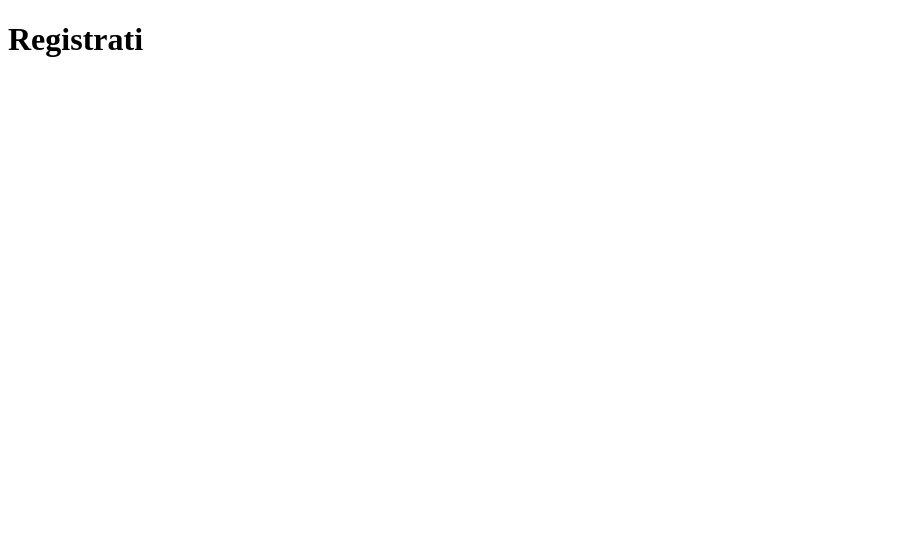
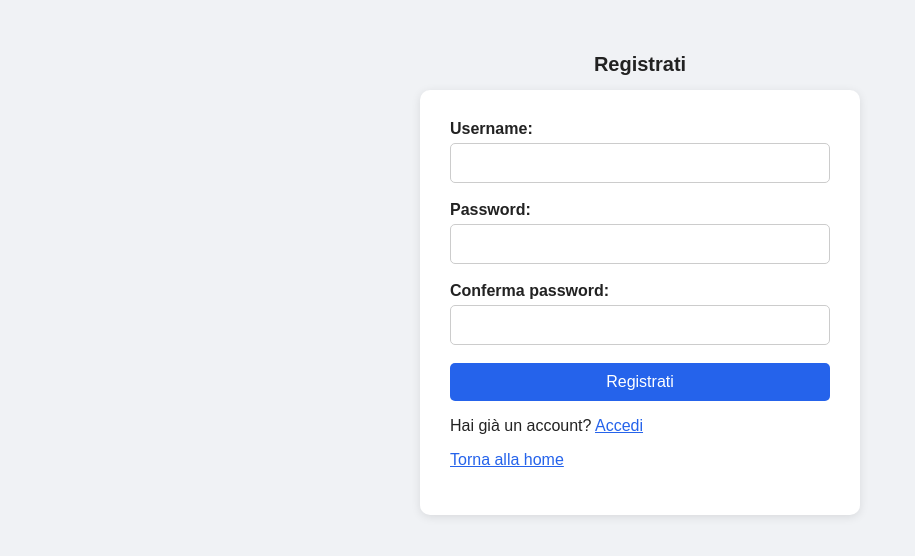
Before and after one commit to maka-6/INFORMATICA_2026-27, a plain HTML site: page Makaoui_form-login/public/singUp.html in a window 1280 px wide. Shown: the whole page, without its empty margins (0-915 px from the left). Drawn offline with Linux system fonts and the light colour scheme.

Commit message:
aggiunta compito finito Form di registrazione in php

```diff
--- /dev/null
+++ b/Makaoui_form-login/public/css/style.css
@@ -0,0 +1,65 @@
+/*
+ * Autore: Youness Makaoui
+ * Data: 12/11/2026
+ * Classe: 5G
+ * Descrizione: Stile generale del sito
+ */
+
+body {
+    font-family: Arial, sans-serif;
+    background-color: #f0f2f5;
+    color: #222;
+    text-align: center;
+    padding: 40px 20px;
+    margin: 0;
+}
+
+/* Il contenuto dentro main diventa una "scheda" bianca al centro */
+main {
+    background-color: white;
+    max-width: 380px;
+    margin: 0 auto;
+    padding: 30px;
+    border-radius: 10px;
+    box-shadow: 0 2px 10px rgba(0, 0, 0, 0.1);
+    text-align: left;
+}
+
+main h1, h1 {
+    font-size: 20px;
+    text-align: center;
+}
+
+label {
+    font-weight: bold;
+}
+
+input[type="text"],
+input[type="password"] {
+    width: 100%;
+    padding: 10px;
+    margin-top: 5px;
+    border: 1px solid #ccc;
+    border-radius: 5px;
+    font-size: 16px;
+    box-sizing: border-box;
+}
+
+input[type="submit"] {
+    width: 100%;
+    padding: 10px;
+    background-color: #2563eb;
+    color: white;
+    border: none;
+    border-radius: 5px;
+    font-size: 16px;
+    cursor: pointer;
+}
+
+input[type="submit"]:hover {
+    background-color: #1d4ed8;
+}
+
+a {
+    color: #2563eb;
+}
--- a/Makaoui_form-login/public/singUp.html
+++ b/Makaoui_form-login/public/singUp.html
@@ -2,19 +2,37 @@
  * Autore: Youness Makaoui
  * Data: 12/11/2026
  * Classe: 5G
- * Descrizione:
+ * Descrizione: Form di registrazione
 -->
 <!DOCTYPE html>
 
 <html>
 	<head>
+		<link rel="stylesheet" href="css/style.css">
 		<title>Benvenuto registrati</title>
 	</head>
 	<body>
-		<header>
-			<h1> Registrati </h1>
-		</header>
+	<header>
+		<h1> Registrati </h1>
+	</header>
 		<main>
+			<form method="POST" action="php/main.php">
+				<!-- campo nascosto: dice a main.php che cosa fare -->
+				<input type="hidden" name="azione" value="registrazione">
+
+				<label>Username:</label><br>
+				<input type="text" name="username" required><br><br>
+
+				<label>Password:</label><br>
+				<input type="password" name="password" required><br><br>
+
+				<label>Conferma password:</label><br>
+				<input type="password" name="conferma" required><br><br>
+
+				<input type="submit" value="Registrati">
+			</form>
+			<p>Hai già un account? <a href="login.html">Accedi</a></p>
+			<p><a href="index.html">Torna alla home</a></p>
 		</main>
 	</body>
 </html>
```
Also changed, not shown: Makaoui_form-login/public/index.html (+7 -4 lines), Makaoui_form-login/public/login.html (+17 -2 lines), 1 other file.
